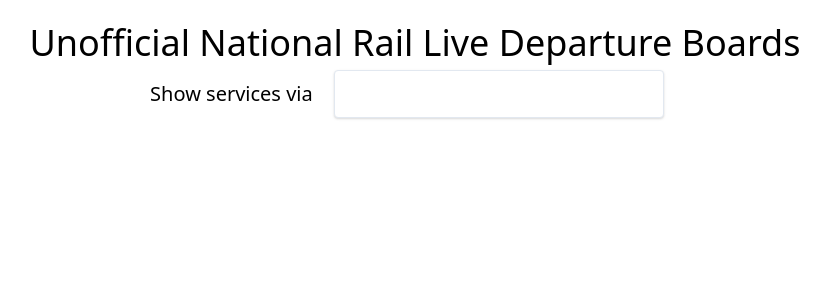
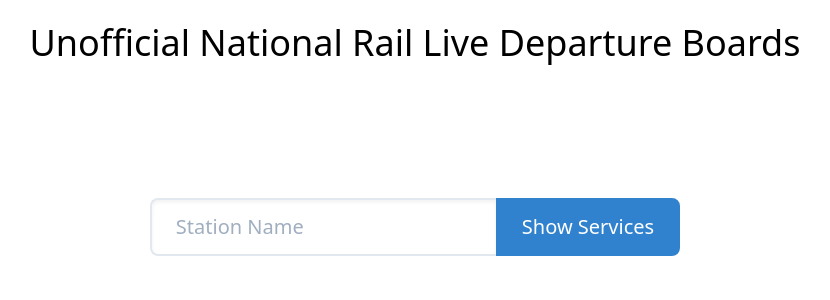
Before and after one commit to caminad/ldb-web, a Next.js app: page / in a window 1280 px wide. Shown: the top 300 px of the page, without its empty margins (225-1055 px from the left). Built offline with nearby package versions, Linux system fonts and the light colour scheme.

Commit message:
Move station search to client side

```diff
--- a/components/station-search.tsx
+++ b/components/station-search.tsx
@@ -1,49 +1,60 @@
+import stations from 'data/station_codes.json';
 import { useRouter } from 'next/router';
-import { useState } from 'react';
-import useSWR from 'swr';
-import StationLink, {StationLinkProps} from 'components/station-link'
+import { ChangeEventHandler, useMemo, useState } from 'react';
 
-function useStationSearch(search: string): StationLinkProps[] {
-  const { data } = useSWR(() => {
-    if (!search) throw new Error();
-    return `/api/stations/${encodeURIComponent(search)}`;
+const collator = new Intl.Collator('en', {
+  usage: 'search',
+  sensitivity: 'base',
+});
+
+function findStation(search: string) {
+  return stations.find((item) => {
+    return collator.compare(item.locationName, search) === 0;
   });
-  return data ?? [];
 }
 
-export default function StationSearch() {
+export default function StationSearch(): JSX.Element {
   const router = useRouter();
   const [search, setSearch] = useState('');
-  const stations = useStationSearch(search);
+
+  const station = useMemo(() => {
+    return findStation(search);
+  }, [search]);
+
+  const handleChange: ChangeEventHandler<HTMLInputElement> = (event) => {
+    setSearch(event.currentTarget.value);
+  };
 
   return (
     <form
-      className="text-center"
-      method="GET"
-      onSubmit={(ev) => {
-        ev.preventDefault();
-        const station = stations[0];
+      className="my-32 flex justify-center"
+      onSubmit={(event) => {
+        event.preventDefault();
         if (station) {
           router.push('/stations/[crs]', `/stations/${station.crs}`);
         }
       }}
     >
-      <label className="text-xl">
-        Show services via{' '}
-        <input
-          className="mx-4 px-4 py-2 border rounded shadow focus:border-blue-700"
-          type="search"
-          value={search}
-          onChange={(ev) => setSearch(ev.currentTarget.value)}
-        />
-        <ul>
-          {stations.map((item) => (
-            <li className="my-2" key={item.crs}>
-              <StationLink {...item}/>
-            </li>
-          ))}
-        </ul>
-      </label>
+      <input
+        className="max-w-full min-w-0 appearance-none px-6 py-3 rounded-lg rounded-r-none border-2 border-r-0 text-xl shadow-inner focus:outline-none focus:border-blue-600"
+        type="search"
+        name="station"
+        list="stations"
+        placeholder="Station Name"
+        value={search}
+        onChange={handleChange}
+      />
+      <datalist id="stations">
+        {stations.map((station) => (
+          <option key={station.crs}>{station.locationName}</option>
+        ))}
+      </datalist>
+      <button
+        className="appearance-none px-6 py-3 rounded-lg rounded-l-none border-2 border-blue-600 bg-blue-600 text-xl text-white hover:shadow-lg"
+        type="submit"
+      >
+        Show<span className="hidden sm:inline"> Services</span>
+      </button>
     </form>
   );
 }
--- a/package.json
+++ b/package.json
@@ -12,7 +12,6 @@
     "@tailwindcss/typography": "^0.2.0",
     "ajv": "^6.12.3",
     "date-fns": "^2.15.0",
-    "fuzzy": "^0.1.3",
     "next": "9.5.1",
     "react": "16.13.1",
     "react-dom": "16.13.1",
--- a/pages/api/stations/[search].ts
+++ /dev/null
@@ -1,12 +0,0 @@
-import stations from 'data/station_codes.json';
-import fuzzy from 'fuzzy';
-import { NextApiRequest, NextApiResponse } from 'next';
-
-export default (req: NextApiRequest, res: NextApiResponse) => {
-  const results = fuzzy.filter(String(req.query.search), stations, {
-    extract(el) {
-      return el.locationName;
-    },
-  });
-  res.json(results.slice(0, 20).map((result) => result.original));
-};
--- a/pages/index.tsx
+++ b/pages/index.tsx
@@ -1,6 +1,6 @@
+import ErrorBoundary from 'components/error-boundary';
+import StationSearch from 'components/station-search';
 import Head from 'next/head';
-import StationSearch from 'components/station-search';
-import ErrorBoundary from 'components/error-boundary';
 
 export default function HomePage() {
   return (
```
Also changed, not shown: data/station_codes.json, 1 other file (tests, documents, lock files or other folders).
